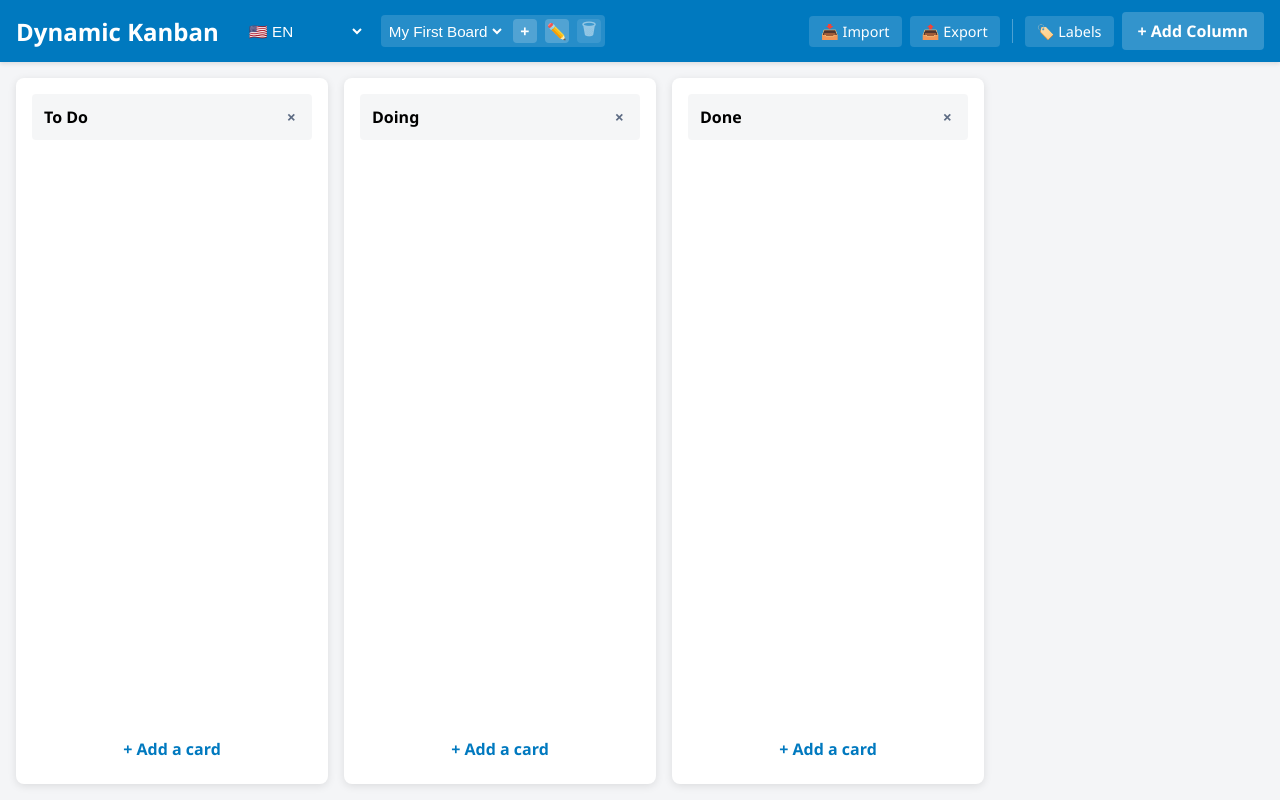
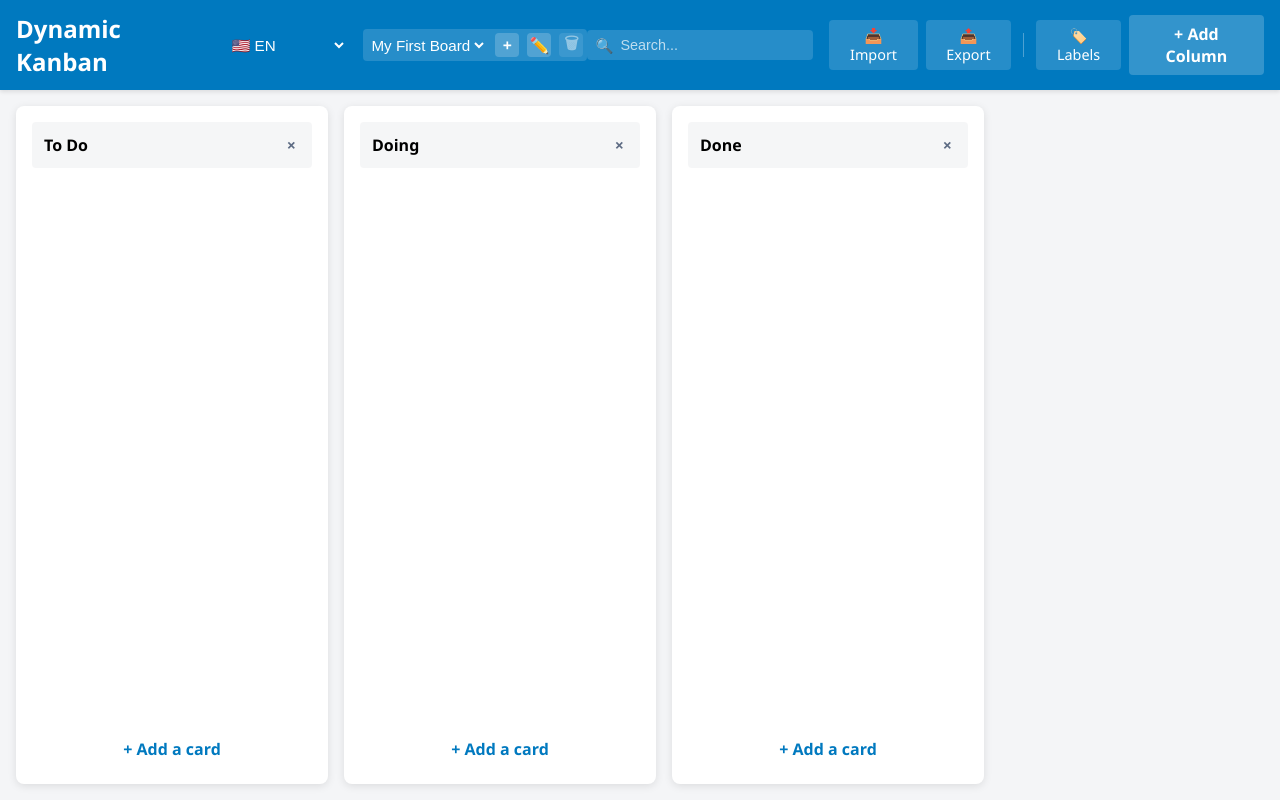
Before and after one commit to tousifhabib/SimpleKanban, a website built with webpack: page index.html in a window 1280 px wide. Built offline with nearby package versions, Linux system fonts and the light colour scheme.

Commit message:
add search feature

```diff
--- a/css/layout.css
+++ b/css/layout.css
@@ -109,3 +109,51 @@ header h1 {
   gap: calc(var(--spacing-unit) * 2);
   padding: calc(var(--spacing-unit) * 2);
 }
+
+.search-wrapper {
+  position: relative;
+  display: flex;
+  align-items: center;
+  margin-right: calc(var(--spacing-unit) * 1);
+}
+
+.search-input {
+  background: rgba(255, 255, 255, 0.15);
+  border: 1px solid transparent;
+  border-radius: 4px;
+  padding: 6px 12px 6px 32px;
+  color: white;
+  font-size: 0.9rem;
+  width: 180px;
+  transition: all 0.2s ease;
+  outline: none;
+}
+
+.search-input::placeholder {
+  color: rgba(255, 255, 255, 0.7);
+}
+
+.search-input:focus {
+  background: rgba(255, 255, 255, 0.25);
+  border-color: rgba(255, 255, 255, 0.5);
+  width: 240px;
+}
+
+.search-icon {
+  position: absolute;
+  left: 8px;
+  top: 50%;
+  transform: translateY(-50%);
+  pointer-events: none;
+  font-size: 0.9rem;
+  opacity: 0.7;
+}
+
+.kanban-container.search-active .column {
+  border: 2px solid var(--primary-color);
+}
+
+.kanban-container.search-active .column,
+.kanban-container.search-active .card {
+  cursor: default;
+}
--- a/index.html
+++ b/index.html
@@ -43,6 +43,17 @@
         </div>
       </div>
       <div class="header-actions">
+        <div class="search-wrapper">
+          <span class="search-icon">🔍</span>
+          <input
+            type="text"
+            id="searchInput"
+            class="search-input"
+            data-i18n="header.search"
+            data-i18n-attr="placeholder"
+            placeholder="Search..."
+          />
+        </div>
         <input type="file" id="importFileInput" hidden accept=".json" />
         <button class="header-btn" id="importBtn" data-i18n="header.import">
           📥 Import
--- a/js/components/KanbanBoard.js
+++ b/js/components/KanbanBoard.js
@@ -5,6 +5,7 @@ import ModalManager from '../managers/ModalManager.js';
 import { CONFIG } from './kanbanBoardConfig.js';
 import { on } from '../utils/dom.js';
 import { i18n } from '../services/i18n/i18nService.js';
+import { debounce } from '../utils/debounce.js';
 import {
   supportedLanguages,
   languageMeta,
@@ -20,6 +21,7 @@ export default class KanbanBoard {
     this.addBoardBtn = document.getElementById(s.addBoardBtn);
     this.renameBoardBtn = document.getElementById(s.renameBoardBtn);
     this.deleteBoardBtn = document.getElementById(s.deleteBoardBtn);
+    this.searchInput = document.getElementById(s.searchInput);
     this.importBtn = document.getElementById(s.importBtn);
     this.exportBtn = document.getElementById(s.exportBtn);
     this.importFileInput = document.getElementById(s.importFileInput);
@@ -61,6 +63,7 @@ export default class KanbanBoard {
     this.currentCardId = null;
     this.currentColumnId = null;
     this.selectedLabels = [];
+    this.searchTerm = '';
 
     this.modalManager = new ModalManager();
     this.registerModals();
@@ -75,6 +78,7 @@ export default class KanbanBoard {
     i18n.updatePage();
 
     this.setupEventListeners();
+    this.setupSearchListener();
     this.updateBoardSelector();
     this.render();
 
@@ -150,7 +154,13 @@ export default class KanbanBoard {
     });
   }
 
+  isSearchActive() {
+    return this.searchTerm.length > 0;
+  }
+
   handleCardDrop(cardId, newColumnId, newOrder) {
+    if (this.isSearchActive()) return;
+
     const state = store.getState();
     let oldColumnId;
     for (const c of state.columns) {
@@ -170,9 +180,43 @@ export default class KanbanBoard {
   render() {
     this.kanbanContainer.innerHTML = '';
     const boardState = store.getState();
+    const allLabels = store.getLabels();
+
+    if (this.isSearchActive()) {
+      this.kanbanContainer.classList.add('search-active');
+    } else {
+      this.kanbanContainer.classList.remove('search-active');
+    }
+
     if (boardState && boardState.columns) {
       boardState.columns.forEach((colData) => {
-        this.kanbanContainer.appendChild(new Column(colData).render());
+        let cardsToRender = colData.cards;
+
+        if (this.isSearchActive()) {
+          const term = this.searchTerm;
+          cardsToRender = colData.cards.filter((card) => {
+            const textMatch = (card.text || '').toLowerCase().includes(term);
+            const descMatch = (card.description || '')
+              .toLowerCase()
+              .includes(term);
+
+            const labelMatch = (card.labels || []).some((labelId) => {
+              const labelDef = allLabels.find((l) => l.id === labelId);
+              return labelDef && labelDef.name.toLowerCase().includes(term);
+            });
+
+            return textMatch || descMatch || labelMatch;
+          });
+        }
+
+        const filteredColumnData = {
+          ...colData,
+          cards: cardsToRender,
+        };
+
+        this.kanbanContainer.appendChild(
+          new Column(filteredColumnData).render()
+        );
       });
     }
   }
@@ -189,6 +233,30 @@ export default class KanbanBoard {
       this.boardSelector.appendChild(option);
     });
     if (this.deleteBoardBtn) this.deleteBoardBtn.disabled = boards.length <= 1;
+  }
+
+  setupSearchListener() {
+    if (!this.searchInput) return;
+
+    this.searchInput.addEventListener(
+      'input',
+      debounce((e) => {
+        const val = e.target.value.trim().toLowerCase();
+        if (this.searchTerm !== val) {
+          this.searchTerm = val;
+          this.render();
+        }
+      }, 300)
+    );
+
+    this.searchInput.addEventListener('keydown', (e) => {
+      if (e.key === 'Escape') {
+        this.searchInput.value = '';
+        this.searchTerm = '';
+        this.searchInput.blur();
+        this.render();
+      }
+    });
   }
 
   setupEventListeners() {
--- a/js/components/kanbanBoardConfig.js
+++ b/js/components/kanbanBoardConfig.js
@@ -28,6 +28,7 @@ export const CONFIG = {
     confirmDeleteBoard: 'confirmDeleteBoard',
     cancelDeleteBoard: 'cancelDeleteBoard',
 
+    searchInput: 'searchInput',
     importBtn: 'importBtn',
     exportBtn: 'exportBtn',
     importFileInput: 'importFileInput',
--- a/js/services/i18n/locales/ar.js
+++ b/js/services/i18n/locales/ar.js
@@ -1,6 +1,7 @@
 export default {
   header: {
     title: 'كانبان ديناميكي',
+    search: 'بحث...',
     import: '📥 استيراد',
     export: '📤 تصدير',
     labels: '🏷️ ملصقات',
--- a/js/services/i18n/locales/bn.js
+++ b/js/services/i18n/locales/bn.js
@@ -1,6 +1,7 @@
 export default {
   header: {
     title: 'ডাইনামিক কানবান',
+    search: 'খুঁজুন...',
     import: '📥 ইমপোর্ট',
     export: '📤 এক্সপোর্ট',
     labels: '🏷️ লেবেল',
--- a/js/services/i18n/locales/de.js
+++ b/js/services/i18n/locales/de.js
@@ -1,6 +1,7 @@
 export default {
   header: {
     title: 'Dynamisches Kanban',
+    search: 'Suchen...',
     import: '📥 Importieren',
     export: '📤 Exportieren',
     labels: '🏷️ Labels',
--- a/js/services/i18n/locales/en.js
+++ b/js/services/i18n/locales/en.js
@@ -1,6 +1,7 @@
 export default {
   header: {
     title: 'Dynamic Kanban',
+    search: 'Search...',
     import: '📥 Import',
     export: '📤 Export',
     labels: '🏷️ Labels',
--- a/js/services/i18n/locales/es.js
+++ b/js/services/i18n/locales/es.js
@@ -1,6 +1,7 @@
 export default {
   header: {
     title: 'Kanban dinámico',
+    search: 'Buscar...',
     import: '📥 Importar',
     export: '📤 Exportar',
     labels: '🏷️ Etiquetas',
--- a/js/services/i18n/locales/fr.js
+++ b/js/services/i18n/locales/fr.js
@@ -1,6 +1,7 @@
 export default {
   header: {
     title: 'Kanban dynamique',
+    search: 'Rechercher...',
     import: '📥 Importer',
     export: '📤 Exporter',
     labels: '🏷️ Étiquettes',
--- a/js/services/i18n/locales/hi.js
+++ b/js/services/i18n/locales/hi.js
@@ -1,6 +1,7 @@
 export default {
   header: {
     title: 'डायनामिक कानबन',
+    search: 'खोजें...',
     import: '📥 इम्पोर्ट',
     export: '📤 एक्सपोर्ट',
     labels: '🏷️ लेबल',
--- a/js/services/i18n/locales/it.js
+++ b/js/services/i18n/locales/it.js
@@ -1,6 +1,7 @@
 export default {
   header: {
     title: 'Kanban dinamico',
+    search: 'Cerca...',
     import: '📥 Importa',
     export: '📤 Esporta',
     labels: '🏷️ Etichette',
--- a/js/services/i18n/locales/ja.js
+++ b/js/services/i18n/locales/ja.js
@@ -1,6 +1,7 @@
 export default {
   header: {
     title: 'ダイナミックかんばん',
+    search: '検索...',
     import: '📥 インポート',
     export: '📤 エクスポート',
     labels: '🏷️ ラベル',
--- a/js/services/i18n/locales/pt.js
+++ b/js/services/i18n/locales/pt.js
@@ -1,6 +1,7 @@
 export default {
   header: {
     title: 'Kanban dinâmico',
+    search: 'Pesquisar...',
     import: '📥 Importar',
     export: '📤 Exportar',
     labels: '🏷️ Etiquetas',
--- a/js/services/i18n/locales/ru.js
+++ b/js/services/i18n/locales/ru.js
@@ -1,6 +1,7 @@
 export default {
   header: {
     title: 'Динамический Канбан',
+    search: 'Поиск...',
     import: '📥 Импорт',
     export: '📤 Экспорт',
     labels: '🏷️ Метки',
--- a/js/services/i18n/locales/zh.js
+++ b/js/services/i18n/locales/zh.js
@@ -1,6 +1,7 @@
 export default {
   header: {
     title: '动态看板',
+    search: '搜索...',
     import: '📥 导入',
     export: '📤 导出',
     labels: '🏷️ 标签',
--- /dev/null
+++ b/js/utils/debounce.js
@@ -0,0 +1,11 @@
+export function debounce(func, wait) {
+  let timeout;
+  return function executedFunction(...args) {
+    const later = () => {
+      clearTimeout(timeout);
+      func.apply(this, args);
+    };
+    clearTimeout(timeout);
+    timeout = setTimeout(later, wait);
+  };
+}
```
